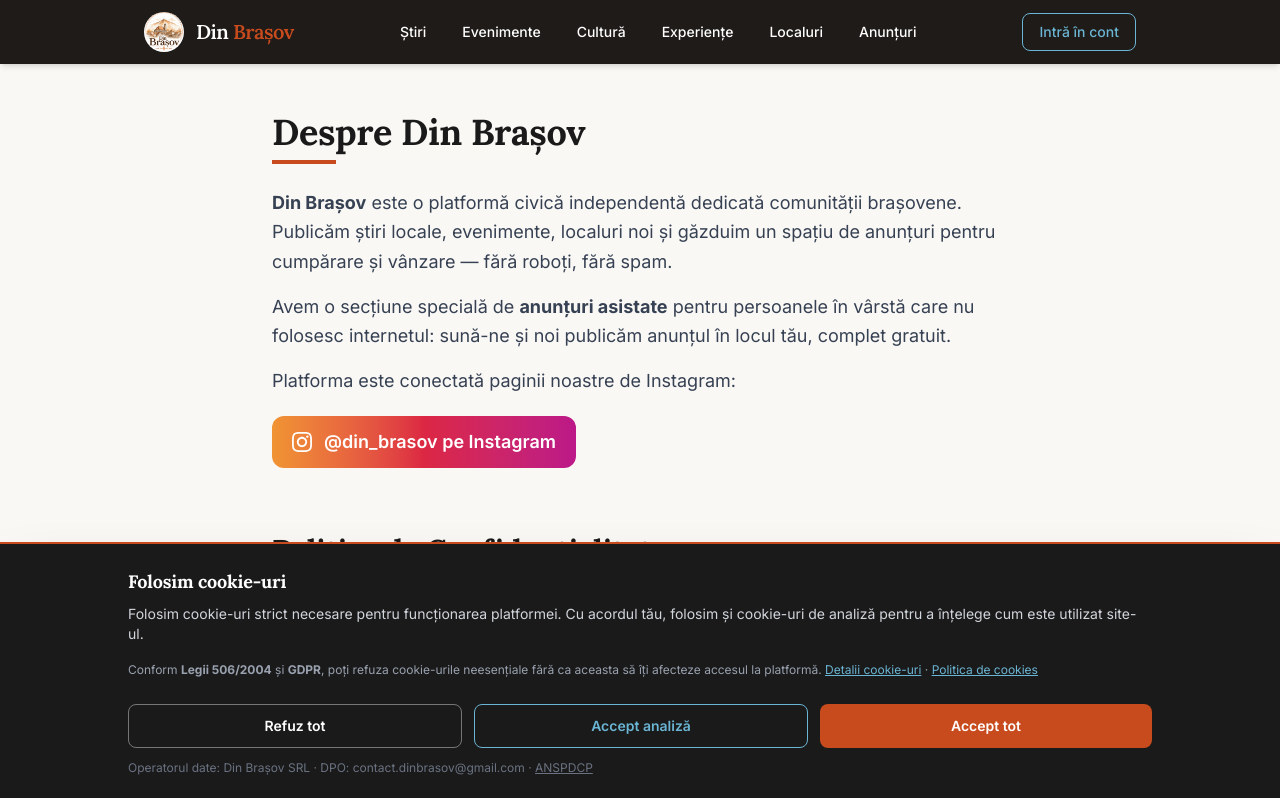
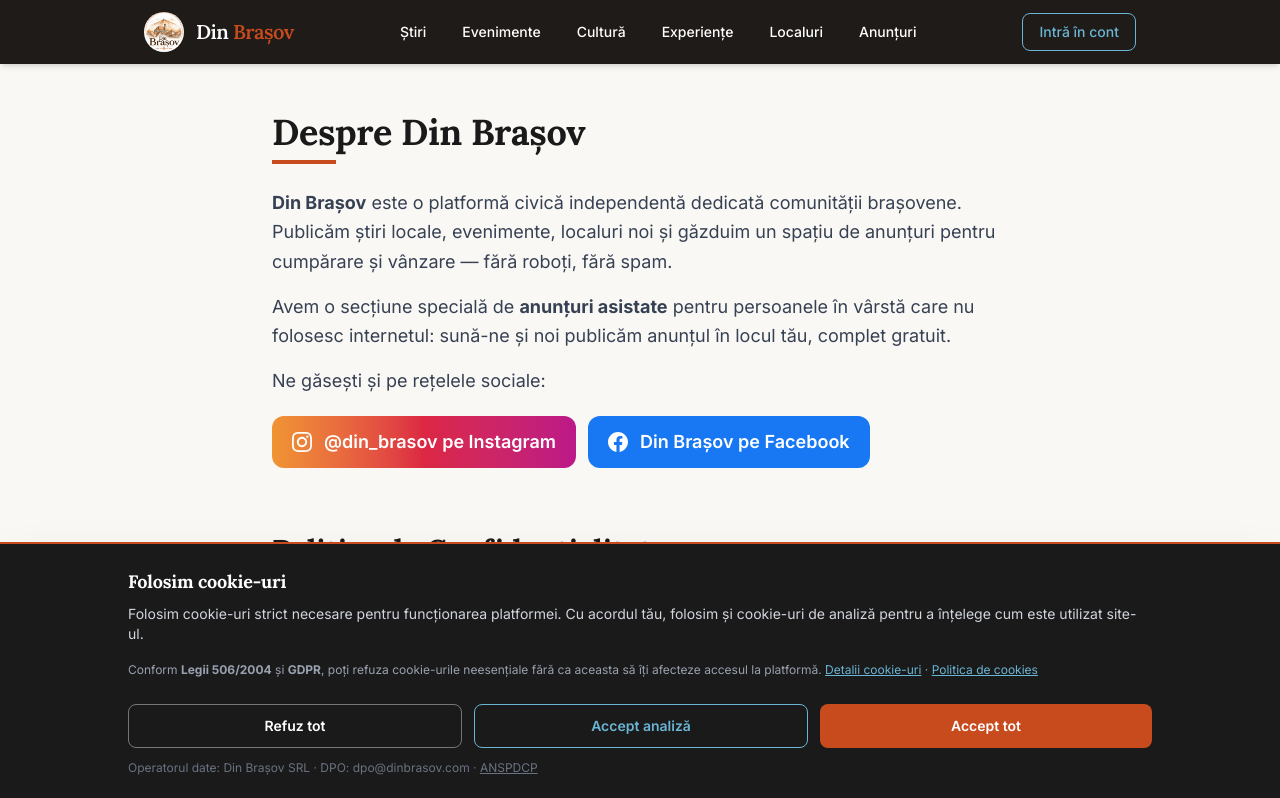
Before and after one commit to mihaialbert98/din-brasov, a Next.js app: page /despre in a window 1280 px wide. Shown: the top 798 px of the page. Built offline with nearby package versions, Linux system fonts and the light colour scheme; no server answers.

Commit message:
feat(footer): add Facebook social link and collaboration email invite

```diff
--- a/app/(public)/despre/page.tsx
+++ b/app/(public)/despre/page.tsx
@@ -1,5 +1,5 @@
 import type { Metadata } from "next";
-import { SUPPORT_EMAIL, DPO_EMAIL } from "@/lib/contact";
+import { SUPPORT_EMAIL, DPO_EMAIL, INSTAGRAM_URL, FACEBOOK_URL } from "@/lib/contact";
 import { pageMetadata } from "@/lib/seo";
 
 export const metadata: Metadata = pageMetadata({
@@ -28,10 +28,11 @@
           complet gratuit.
         </p>
         <p className="text-gray-700 leading-relaxed mb-5">
-          Platforma este conectată paginii noastre de Instagram:
+          Ne găsești și pe rețelele sociale:
         </p>
+        <div className="flex flex-wrap gap-3">
           <a
-          href="https://www.instagram.com/din_brasov/"
+            href={INSTAGRAM_URL}
             target="_blank"
             rel="noopener noreferrer"
             className="inline-flex items-center gap-3 bg-gradient-to-r from-[#f09433] via-[#dc2743] to-[#bc1888] text-white font-semibold px-5 py-3 rounded-xl hover:opacity-90 transition-opacity"
@@ -42,6 +43,19 @@
             </svg>
             @din_brasov pe Instagram
           </a>
+          <a
+            href={FACEBOOK_URL}
+            target="_blank"
+            rel="noopener noreferrer"
+            className="inline-flex items-center gap-3 bg-[#1877f2] text-white font-semibold px-5 py-3 rounded-xl hover:opacity-90 transition-opacity"
+            aria-label="Urmărește Din Brașov pe Facebook"
+          >
+            <svg xmlns="http://www.w3.org/2000/svg" viewBox="0 0 24 24" fill="currentColor" className="w-5 h-5" aria-hidden="true">
+              <path d="M24 12.073c0-6.627-5.373-12-12-12s-12 5.373-12 12c0 5.99 4.388 10.954 10.125 11.854v-8.385H7.078v-3.47h3.047V9.43c0-3.007 1.792-4.669 4.533-4.669 1.312 0 2.686.235 2.686.235v2.953H15.83c-1.491 0-1.956.925-1.956 1.874v2.25h3.328l-.532 3.47h-2.796v8.385C19.612 23.027 24 18.062 24 12.073z"/>
+            </svg>
+            Din Brașov pe Facebook
+          </a>
+        </div>
       </section>
 
       {/* ── GDPR / Privacy Policy ─────────────────────────────────────────── */}
--- a/app/(public)/page.tsx
+++ b/app/(public)/page.tsx
@@ -13,6 +13,7 @@
 import { organizationJsonLd, websiteJsonLd, pageMetadata } from "@/lib/seo";
 import FoundingMemberBanner from "@/components/promo/FoundingMemberBanner";
 import { getFoundingSpotsLeft } from "@/lib/permissions";
+import { INSTAGRAM_URL, FACEBOOK_URL } from "@/lib/contact";
 import { auth } from "@/lib/auth";
 import { CULTURE_CATEGORY, CULTURE_HREF } from "@/lib/categories";
 
@@ -54,11 +55,12 @@
 
         <div className="relative max-w-5xl mx-auto px-4 py-20 md:py-24 flex flex-col md:flex-row items-center gap-12">
           <div className="flex-1 text-center md:text-left">
+            <div className="flex flex-wrap items-center justify-center md:justify-start gap-x-5 gap-y-2 mb-5">
               <a
-              href="https://www.instagram.com/din_brasov/"
+                href={INSTAGRAM_URL}
                 target="_blank"
                 rel="noopener noreferrer"
-              className="inline-flex items-center gap-2 text-sky hover:text-white transition-colors text-sm font-medium tracking-wide mb-5"
+                className="inline-flex items-center gap-2 text-sky hover:text-white transition-colors text-sm font-medium tracking-wide"
                 aria-label="Urmărește @din_brasov pe Instagram"
               >
                 <svg xmlns="http://www.w3.org/2000/svg" viewBox="0 0 24 24" fill="currentColor" className="w-4 h-4" aria-hidden="true">
@@ -66,6 +68,19 @@
                 </svg>
                 @din_brasov
               </a>
+              <a
+                href={FACEBOOK_URL}
+                target="_blank"
+                rel="noopener noreferrer"
+                className="inline-flex items-center gap-2 text-sky hover:text-white transition-colors text-sm font-medium tracking-wide"
+                aria-label="Urmărește Din Brașov pe Facebook"
+              >
+                <svg xmlns="http://www.w3.org/2000/svg" viewBox="0 0 24 24" fill="currentColor" className="w-4 h-4" aria-hidden="true">
+                  <path d="M24 12.073c0-6.627-5.373-12-12-12s-12 5.373-12 12c0 5.99 4.388 10.954 10.125 11.854v-8.385H7.078v-3.47h3.047V9.43c0-3.007 1.792-4.669 4.533-4.669 1.312 0 2.686.235 2.686.235v2.953H15.83c-1.491 0-1.956.925-1.956 1.874v2.25h3.328l-.532 3.47h-2.796v8.385C19.612 23.027 24 18.062 24 12.073z"/>
+                </svg>
+                Facebook
+              </a>
+            </div>
             <h1 className="font-serif text-5xl sm:text-6xl md:text-7xl font-semibold mb-5 leading-[1.05] tracking-tight">
               Din <span className="text-accent">Brașov</span>
             </h1>
--- a/components/footer/Footer.tsx
+++ b/components/footer/Footer.tsx
@@ -1,5 +1,7 @@
 import Link from "next/link";
 import Image from "next/image";
+import { Mail } from "lucide-react";
+import { INSTAGRAM_URL, FACEBOOK_URL, SUPPORT_EMAIL } from "@/lib/contact";
 
 function InstagramIcon({ className }: { className?: string }) {
   return (
@@ -11,6 +13,20 @@
       aria-hidden="true"
     >
       <path d="M12 2.163c3.204 0 3.584.012 4.85.07 3.252.148 4.771 1.691 4.919 4.919.058 1.265.069 1.645.069 4.849 0 3.205-.012 3.584-.069 4.849-.149 3.225-1.664 4.771-4.919 4.919-1.266.058-1.644.07-4.85.07-3.204 0-3.584-.012-4.849-.07-3.26-.149-4.771-1.699-4.919-4.92-.058-1.265-.07-1.644-.07-4.849 0-3.204.013-3.583.07-4.849.149-3.227 1.664-4.771 4.919-4.919 1.266-.057 1.645-.069 4.849-.069zm0-2.163c-3.259 0-3.667.014-4.947.072-4.358.2-6.78 2.618-6.98 6.98-.059 1.281-.073 1.689-.073 4.948 0 3.259.014 3.668.072 4.948.2 4.358 2.618 6.78 6.98 6.98 1.281.058 1.689.072 4.948.072 3.259 0 3.668-.014 4.948-.072 4.354-.2 6.782-2.618 6.979-6.98.059-1.28.073-1.689.073-4.948 0-3.259-.014-3.667-.072-4.947-.196-4.354-2.617-6.78-6.979-6.98-1.281-.059-1.69-.073-4.949-.073zm0 5.838c-3.403 0-6.162 2.759-6.162 6.162s2.759 6.163 6.162 6.163 6.162-2.759 6.162-6.163c0-3.403-2.759-6.162-6.162-6.162zm0 10.162c-2.209 0-4-1.79-4-4 0-2.209 1.791-4 4-4s4 1.791 4 4c0 2.21-1.791 4-4 4zm6.406-11.845c-.796 0-1.441.645-1.441 1.44s.645 1.44 1.441 1.44c.795 0 1.439-.645 1.439-1.44s-.644-1.44-1.439-1.44z" />
+    </svg>
+  );
+}
+
+function FacebookIcon({ className }: { className?: string }) {
+  return (
+    <svg
+      xmlns="http://www.w3.org/2000/svg"
+      viewBox="0 0 24 24"
+      fill="currentColor"
+      className={className}
+      aria-hidden="true"
+    >
+      <path d="M24 12.073c0-6.627-5.373-12-12-12s-12 5.373-12 12c0 5.99 4.388 10.954 10.125 11.854v-8.385H7.078v-3.47h3.047V9.43c0-3.007 1.792-4.669 4.533-4.669 1.312 0 2.686.235 2.686.235v2.953H15.83c-1.491 0-1.956.925-1.956 1.874v2.25h3.328l-.532 3.47h-2.796v8.385C19.612 23.027 24 18.062 24 12.073z" />
     </svg>
   );
 }
@@ -45,8 +61,9 @@
               <p className="text-xs text-white/40 uppercase tracking-wider mb-2">
                 Urmărește-ne
               </p>
+              <div className="flex items-center gap-4">
                 <a
-                href="https://www.instagram.com/din_brasov/"
+                  href={INSTAGRAM_URL}
                   target="_blank"
                   rel="noopener noreferrer"
                   className="inline-flex items-center gap-2 text-sm text-white/70 hover:text-white transition-colors group"
@@ -57,6 +74,19 @@
                   </span>
                   <span>@din_brasov</span>
                 </a>
+                <a
+                  href={FACEBOOK_URL}
+                  target="_blank"
+                  rel="noopener noreferrer"
+                  className="inline-flex items-center gap-2 text-sm text-white/70 hover:text-white transition-colors group"
+                  aria-label="Urmărește Din Brașov pe Facebook"
+                >
+                  <span className="w-8 h-8 rounded-lg bg-[#1877f2] flex items-center justify-center flex-shrink-0 group-hover:scale-110 transition-transform">
+                    <FacebookIcon className="w-4 h-4 text-white" />
+                  </span>
+                  <span>Facebook</span>
+                </a>
+              </div>
             </div>
           </div>
 
@@ -93,6 +123,19 @@
           </div>
         </div>
 
+        {/* Collaboration invite — discreet single line before the legal bar. */}
+        <div className="border-t border-white/10 pt-6 mb-6 flex flex-wrap items-center gap-x-2 gap-y-1 text-sm">
+          <span className="text-white/50">Colaborări, evenimente sau parteneriate?</span>
+          <a
+            href={`mailto:${SUPPORT_EMAIL}?subject=${encodeURIComponent("Colaborare Din Brașov")}`}
+            className="inline-flex items-center gap-1.5 font-medium text-accent hover:text-accent-hover transition-colors"
+            aria-label={`Scrie-ne la ${SUPPORT_EMAIL}`}
+          >
+            <Mail className="w-4 h-4" aria-hidden="true" />
+            {SUPPORT_EMAIL}
+          </a>
+        </div>
+
         <div className="border-t border-white/10 pt-6 flex flex-wrap items-center justify-between gap-4 text-xs text-white/40">
           <p>© {new Date().getFullYear()} Din Brașov. Toate drepturile rezervate.</p>
           <div className="flex gap-4">
--- a/lib/contact.ts
+++ b/lib/contact.ts
@@ -5,5 +5,13 @@
  * contact@dinbrasov.com / dpo@dinbrasov.com receiving is configured (forwarding
  * or Google Workspace), swap the values here — every page/email updates.
  */
-export const SUPPORT_EMAIL = "contact.dinbrasov@gmail.com";
-export const DPO_EMAIL = "contact.dinbrasov@gmail.com";
+export const SUPPORT_EMAIL = "contact@dinbrasov.com";
+export const DPO_EMAIL = "dpo@dinbrasov.com";
+
+/**
+ * Official social media profiles. Single source of truth — used by the footer,
+ * homepage hero, About page and the JSON-LD `sameAs` list. Add a new network
+ * here and wire it into those spots.
+ */
+export const INSTAGRAM_URL = "https://www.instagram.com/din_brasov/";
+export const FACEBOOK_URL = "https://www.facebook.com/dinbrasov";
--- a/lib/seo.ts
+++ b/lib/seo.ts
@@ -6,6 +6,7 @@
  * https://dinbrasov.com) → NEXTAUTH_URL (dev/preview) → localhost.
  */
 import type { Metadata } from "next";
+import { INSTAGRAM_URL, FACEBOOK_URL } from "@/lib/contact";
 
 export const SITE_URL = (
   process.env.NEXT_PUBLIC_SITE_URL ??
@@ -90,7 +91,7 @@
     name: SITE_NAME,
     url: SITE_URL,
     logo: absoluteUrl("/logo.png"),
-    sameAs: ["https://www.instagram.com/din_brasov/"],
+    sameAs: [INSTAGRAM_URL, FACEBOOK_URL],
   };
 }
 
```
Lines whose indentation alone changed are shown as unchanged.
